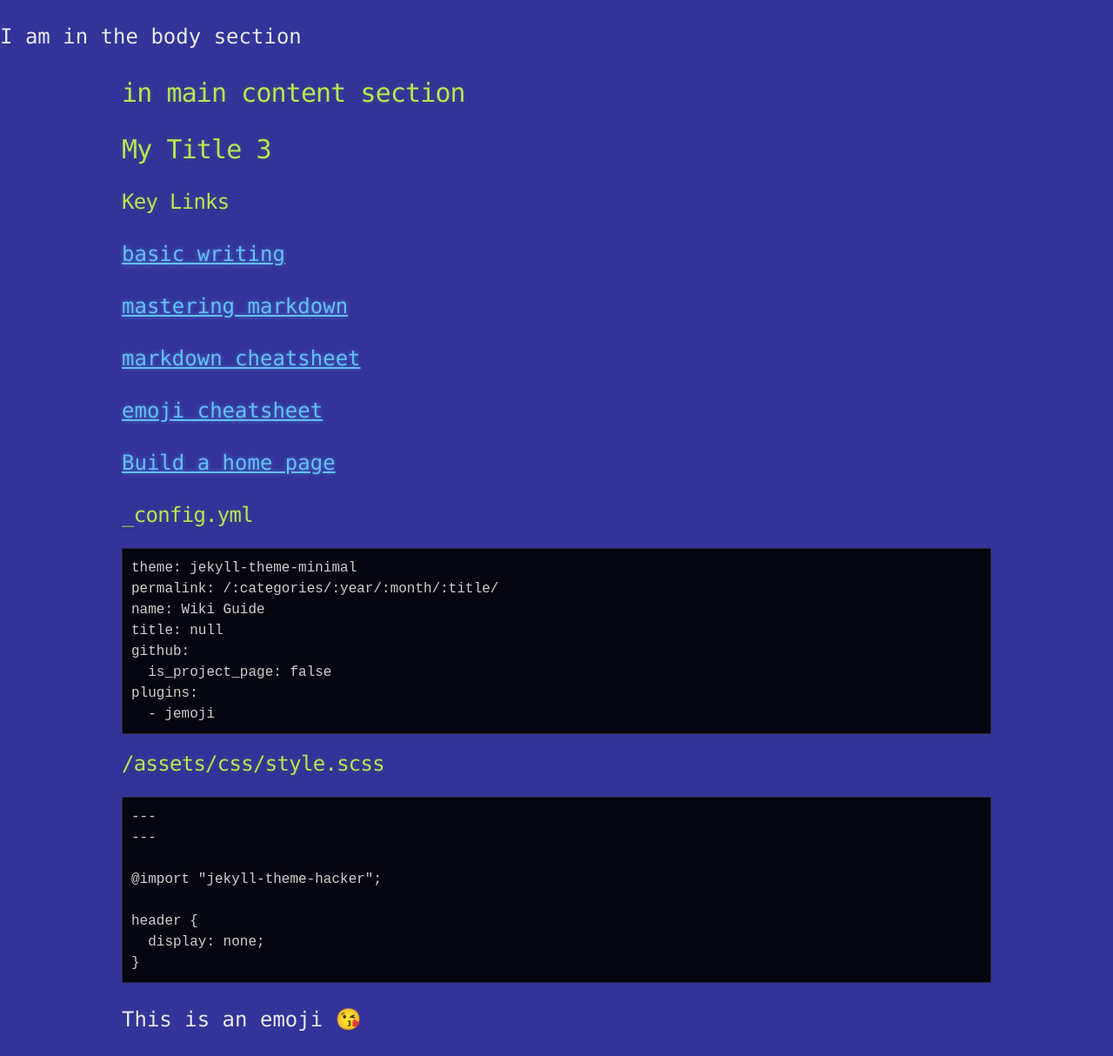
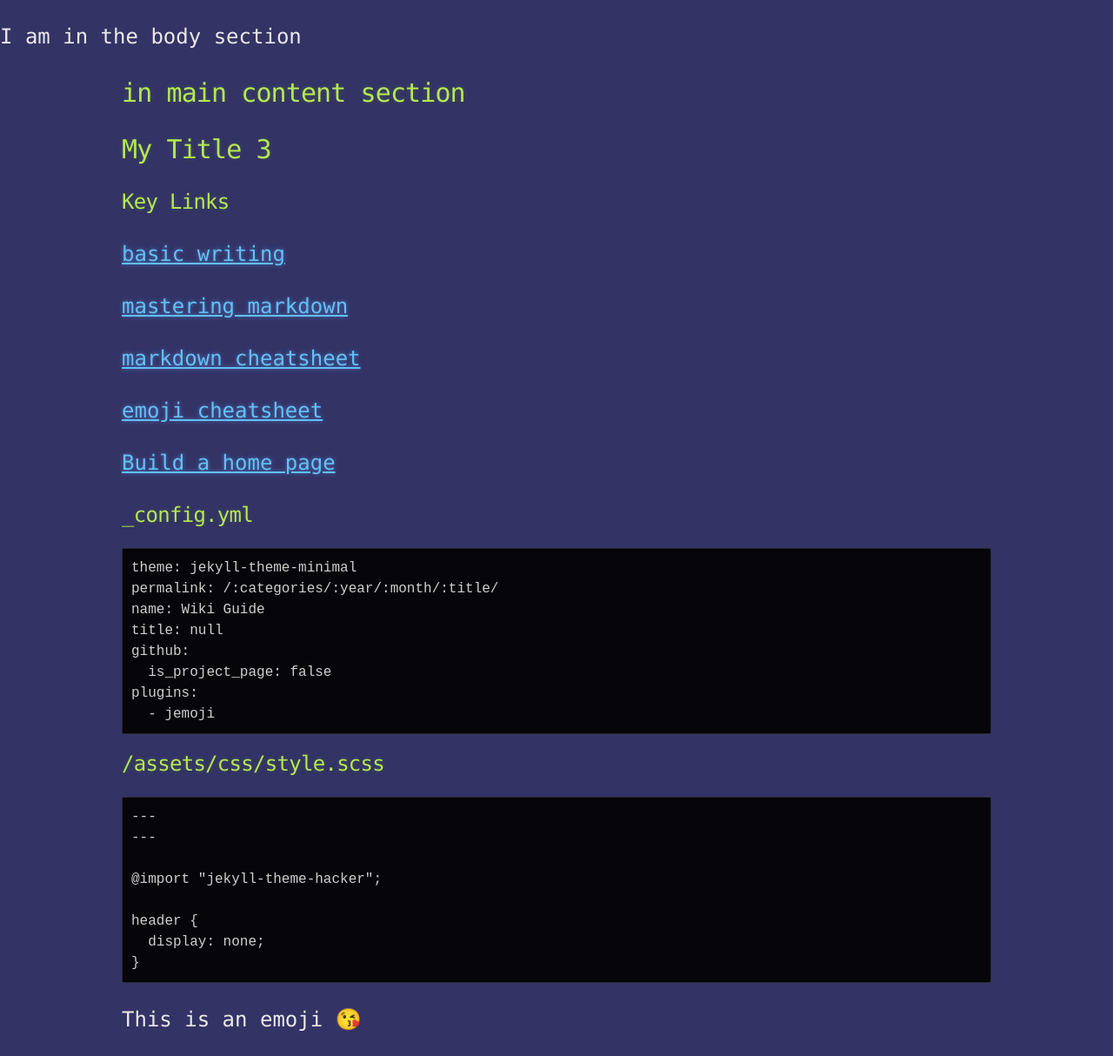
Before and after one commit to profphillips/wikibasics, a Jekyll site: the page built from index.md, in a window 1280 px wide. Shown: the whole page at 87% size. Built offline with Jekyll 4.4.1, drawn with Linux system fonts in a browser that asks for light colours; emoji names are drawn with the system emoji font; our own code applies the rules of GitHub Pages for plain Markdown files.

Commit message:
Update style.scss

```diff
--- a/assets/css/style.scss
+++ b/assets/css/style.scss
@@ -20,7 +20,7 @@ $container-max-width: 1000px;
 body {
   margin: 0;
   padding: 0;
-  background-color: #339;
+  background-color: #336;
   //background: $body-background url("../images/bkg.png") 0 0;
   color: $body-foreground;
   font-size: 24px;
```
